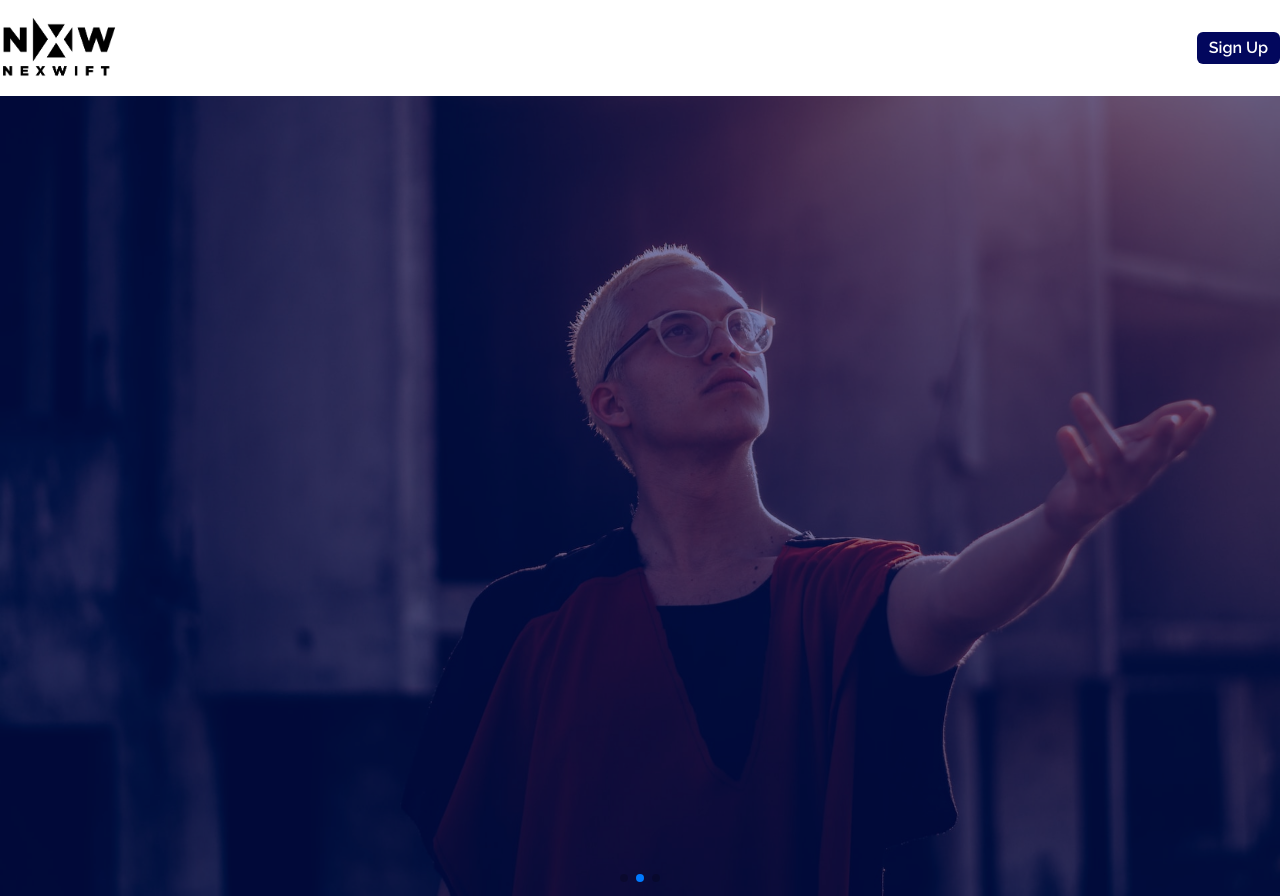
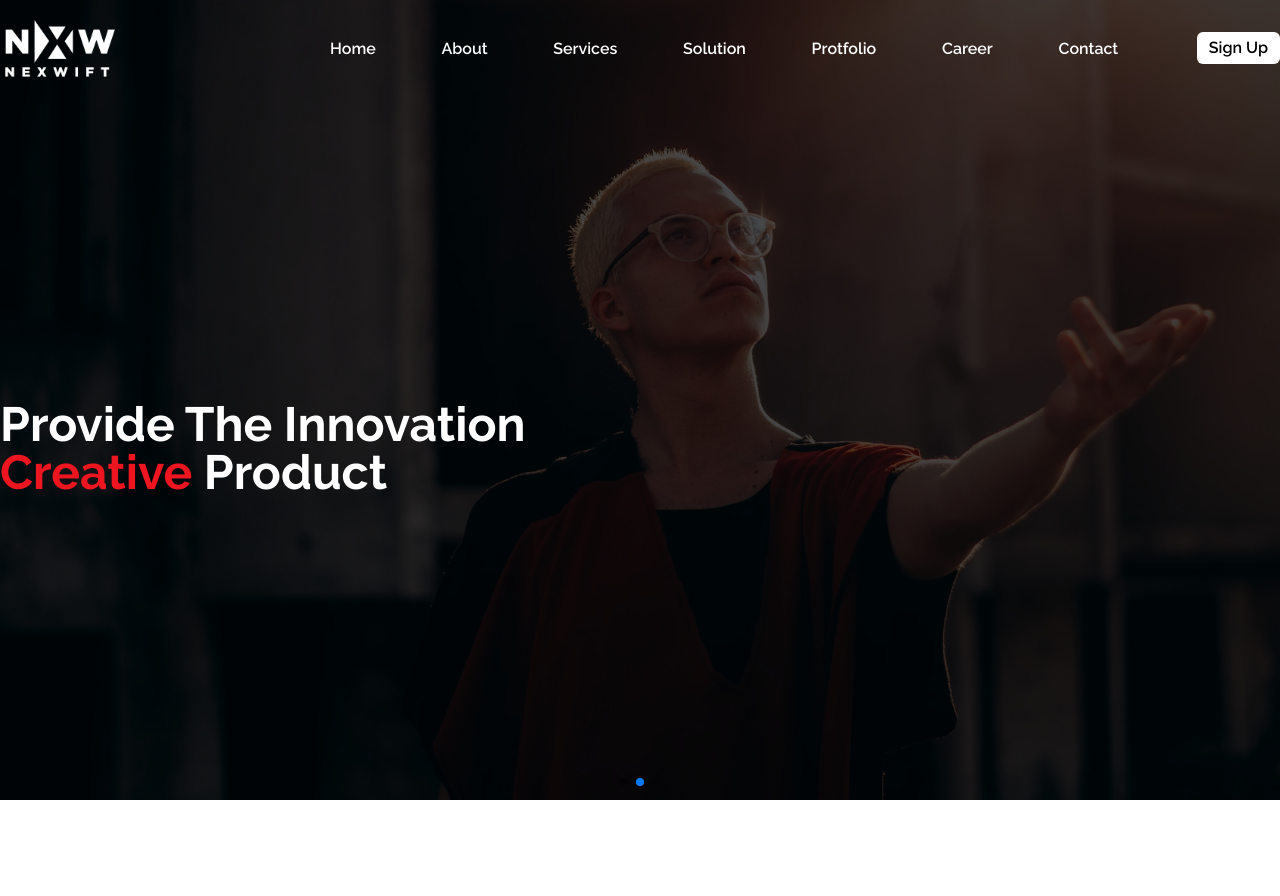
Before and after one commit to NoobBiswajit/nexwift, a website: page index.html in a window 1280 px wide. After the commit the page ends 800 px from the top, so only its background shows below. Drawn offline with nearby package versions, Linux system fonts and the light colour scheme.

Commit message:
text slider

```diff
--- a/index.html
+++ b/index.html
@@ -12,14 +12,40 @@
   </head>
   <body>
     <!-- =========Nav-end======== -->
-    <section>
-      <nav>
+    <header class="hearder-area">
+      <div class="hero-slider">
+        <div class="swiper heroSwiper">
+          <div class="swiper-wrapper">
+            <div class="swiper-slide">
+              <div
+                class="bg-cover bg-no-repeat bg-center slider_img"
+                style="background-image: url('./img/hero_section.jpg')"
+              ></div>
+            </div>
+            <div class="swiper-slide">
+              <div
+                class="bg-cover bg-no-repeat bg-center slider_img"
+                style="background-image: url('./img/slider001.jpg')"
+              ></div>
+            </div>
+            <div class="swiper-slide">
+              <div
+                class="bg-cover bg-no-repeat bg-center slider_img"
+                style="background-image: url('./img/slider002.jpg')"
+              ></div>
+            </div>
+          </div>
+          <div class="swiper-pagination"></div>
+        </div>
+      </div>
+      <!-- ==========nav-start========= -->
+      <nav class="nav_area">
         <div class="py-4">
           <div class="container mx-auto">
             <div class="grid grid-cols-12 gap-10 items-center justify-between">
               <div class="col-span-3">
                 <div class="">
-                  <img class="h-16" src="./img/qgqeg.png" alt="" />
+                  <img class="h-16" src="./img/NEW-LOGO-white.png" alt="" />
                 </div>
               </div>
               <div class="col-span-9">
@@ -82,7 +108,7 @@
                   <div class="col-span-2">
                     <div class="flex justify-end">
                       <a
-                        class="font-rlw text-white bg-Nblue font-base py-1 px-3 rounded-md font-semibold hover:bg-black"
+                        class="font-rlw text-black font-base py-1 px-3 rounded-md font-semibold bg-white"
                         href="#"
                         >Sign Up</a
                       >
@@ -94,39 +120,50 @@
           </div>
         </div>
       </nav>
-      <div class="hero-slider">
-        <div class="swiper mySwiper">
+      <div class="text-slider">
+        <div class="container mx-auto">
+          <div class="">
+            <div class="swiper mySwiper h-[200px]">
               <div class="swiper-wrapper">
                 <div class="swiper-slide">
-              <div
-                class="bg-cover bg-no-repeat bg-center slider_img"
-                style="background-image: url('./img/hero_section.jpg')"
-              ></div>
+                  <div class="">
+                    <h2 class="text-5xl font-rlw font-bold text-white">
+                      Provide The Innovation <br />
+                      <span class="text-rpigment">Creative</span> Product
+                    </h2>
+                  </div>
                 </div>
                 <div class="swiper-slide">
-              <div
-                class="bg-cover bg-no-repeat bg-center slider_img"
-                style="background-image: url('./img/slider001.jpg')"
-              ></div>
+                  <div class="">
+                    <h2 class="text-5xl font-rlw font-bold text-white">
+                      Provide The Innovation <br />
+                      <span class="text-rpigment">Creative</span> Product
+                    </h2>
+                  </div>
                 </div>
                 <div class="swiper-slide">
-              <div
-                class="bg-cover bg-no-repeat bg-center slider_img"
-                style="background-image: url('./img/slider002.jpg')"
-              ></div>
+                  <div class="">
+                    <h2 class="text-5xl font-rlw font-bold text-white">
+                      Provide The Innovation <br />
+                      <span class="text-rpigment">Creative</span> Product
+                    </h2>
                   </div>
                 </div>
-          <div class="swiper-pagination"></div>
               </div>
             </div>
-    </section>
+          </div>
+        </div>
+      </div>
+    </header>
 
     <script src="https://cdn.jsdelivr.net/npm/swiper@10/swiper-bundle.min.js"></script>
+    <script src="./src/coustom.js"></script>
     <script>
       var swiper = new Swiper(".mySwiper", {
-        pagination: {
-          el: ".swiper-pagination",
-        },
+        direction: "vertical",
+        slidesPerView: 1,
+        spaceBetween: 30,
+        mousewheel: true,
         loop: true,
         autoplay: {
           delay: 2500,
--- a/src/coustom.js
+++ b/src/coustom.js
@@ -0,0 +1,10 @@
+var swiper = new Swiper(".heroSwiper", {
+  pagination: {
+    el: ".swiper-pagination",
+  },
+  loop: true,
+  autoplay: {
+    delay: 2500,
+    disableOnInteraction: false,
+  },
+});
--- a/src/style.css
+++ b/src/style.css
@@ -7,20 +7,28 @@
 .slider_img::after {
   position: absolute;
   content: "";
-  background: #02075d;
+  background: #000;
   width: 100%;
   height: 100%;
   top: 0;
   left: 0;
   right: 0;
 
-  opacity: 0.5;
+  opacity: 0.7;
   z-index: -1;
 }
-/* .header_area {
+.hearder-area {
   position: relative;
 }
-.hero-slider {
+
+.nav_area {
   position: absolute;
-  z-index: -1111111;
-} */
+  width: 100%;
+  top: 0;
+  z-index: 1111;
+}
+
+.text-slider {
+  position: absolute;
+  top: 50%;
+}
--- a/tailwind.config.js
+++ b/tailwind.config.js
@@ -9,6 +9,7 @@ module.exports = {
       colors: {
         dred: "#F00",
         Nblue: "#02075d",
+        rpigment: "#ED1520",
       },
     },
   },
```
Also changed, not shown: dist/output.css, img/NEW-LOGO-white.png (added). Lines whose indentation alone changed are shown as unchanged.
